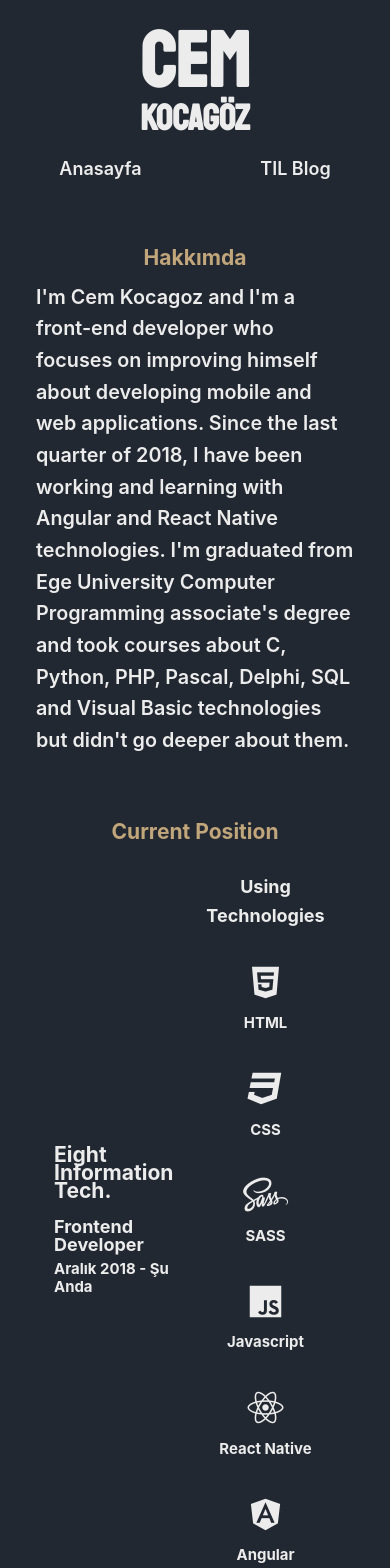
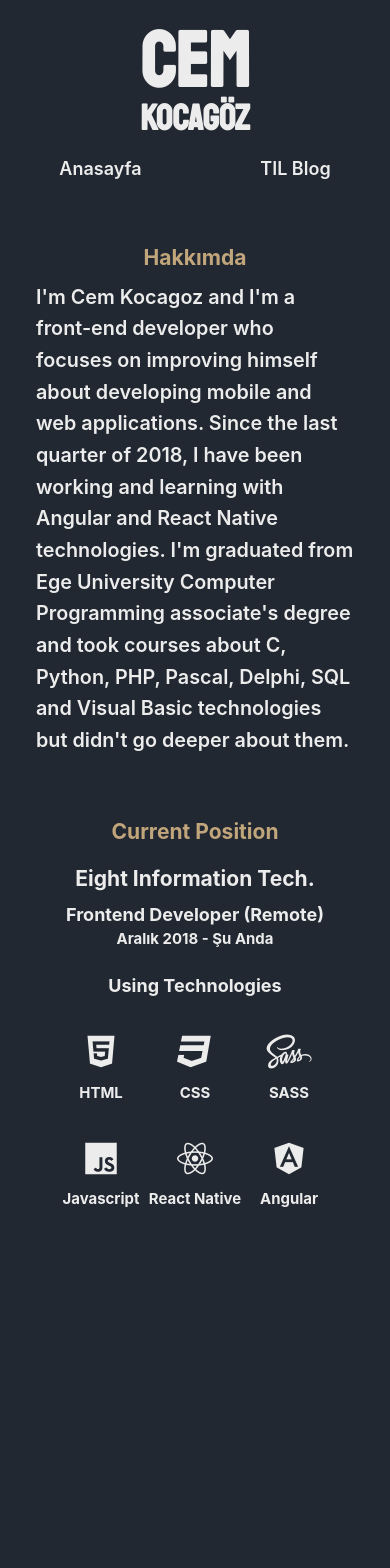
Before and after one commit to kocagozcem/cemkocagoz-blog, a Next.js app: page / in a window 390 px wide. Shown: the top 1568 px of the page. After the commit the page ends 1273 px from the top, so only its background shows below. Built offline with nearby package versions, Linux system fonts and the light colour scheme.

Commit message:
mobile view fix

```diff
--- a/components/currentposition/current-position.js
+++ b/components/currentposition/current-position.js
@@ -46,7 +46,7 @@ function jobInformations(){
   return(
     <div className={styles.job}>
       <h3 className={styles.company}>Eight Information Tech.</h3>
-      <h4 className={styles.jobTitle}>Frontend Developer</h4>
+      <h4 className={styles.jobTitle}>Frontend Developer (Remote)</h4>
       <h5 className={styles.jobDate}>Aralık 2018 - Şu Anda</h5>
     </div>
   )
--- a/components/currentposition/current-position.module.scss
+++ b/components/currentposition/current-position.module.scss
@@ -10,12 +10,12 @@
 .content{
   display: flex;
   flex: 1;
+  flex-wrap: wrap;
 }
 
 .currentJobHeader{
   text-align: center;
   color: $sand;
-  margin-bottom: 0;
 }
 
 .job{
@@ -25,9 +25,11 @@
   align-items: center;
   justify-content: center;
   color: $whitesmoke;
+  min-width: 12.5em;
   .company{
     margin: 0;
     line-height: 1rem;
+    cursor: pointer;
   }
   .jobTitle{
     margin: 1rem 0 .3rem 0;
@@ -43,6 +45,7 @@
   display: flex;
   flex: 1;
   flex-direction: column;
+  min-width: 12.5em;
   .technologiesHeader{
     color: $whitesmoke;
     text-align: center;
```
